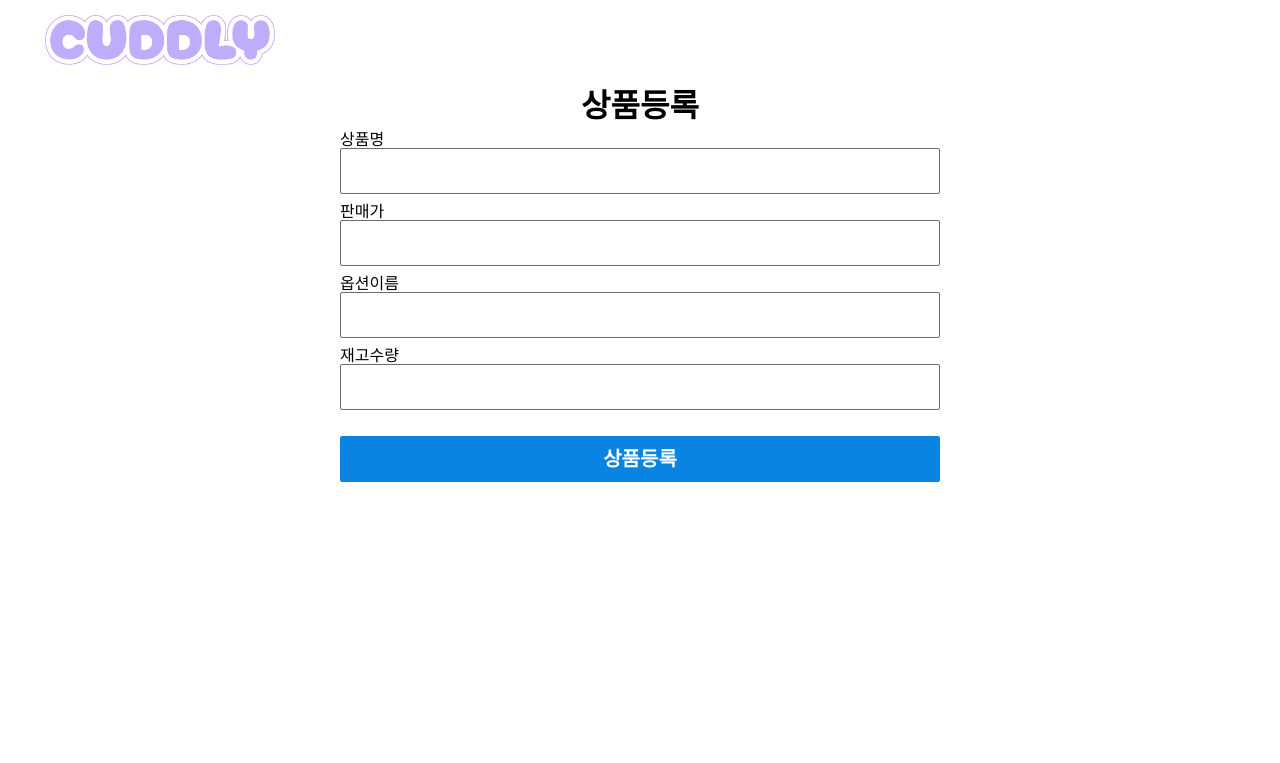
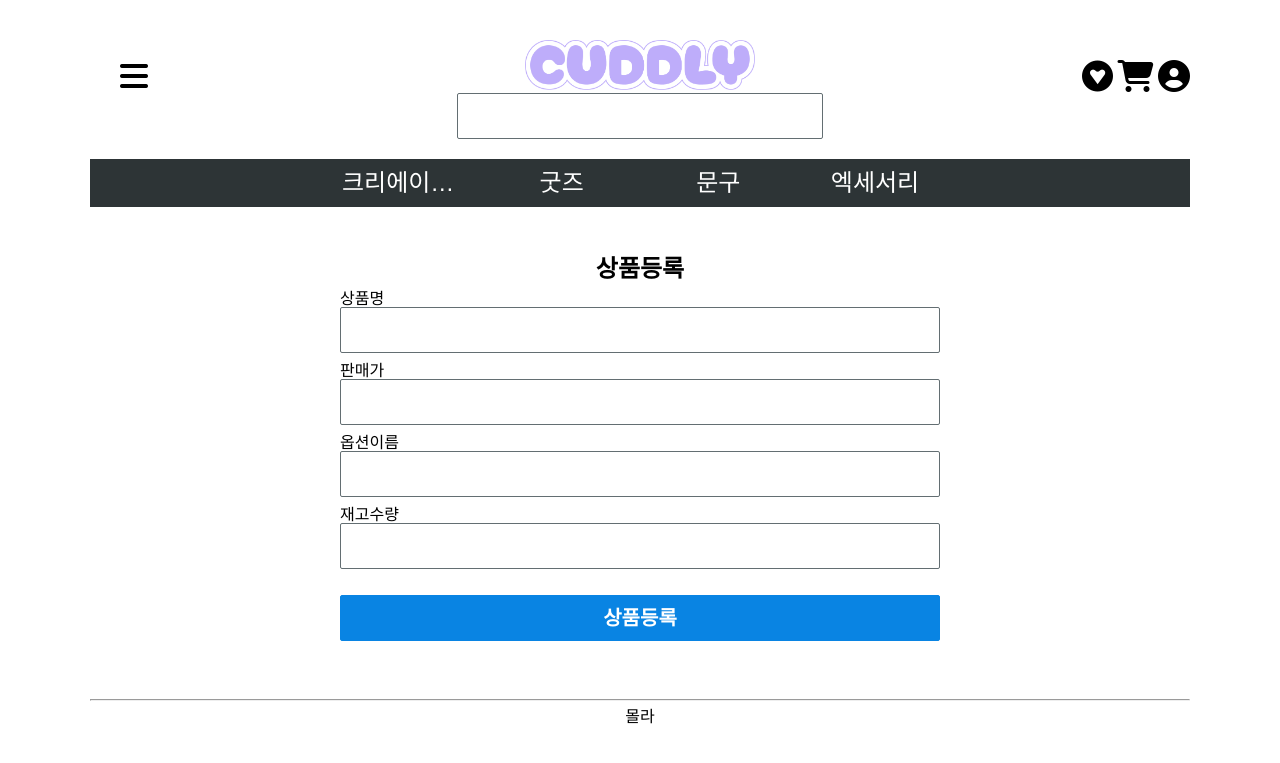
Before and after one commit to Jelo777/kh12-semi-cuddly, a Java web app: template cuddly/src/main/webapp/WEB-INF/views/product/insert.jsp in a window 1280 px wide. Shown: the top 763 px of the page. Run offline with Spring Boot 4, a stand-in JSP engine, Linux system fonts and the light colour scheme; the template is opened without the code that fills it, so the values that code supplies are empty.

Commit message:
다했습니다

```diff
--- a/cuddly/src/main/resources/application.properties
+++ b/cuddly/src/main/resources/application.properties
@@ -1,5 +1,8 @@
 # project setting file
 # key=value
+
+# server setting
+server.port=9999
 
 #database setting
 spring.datasource.driver-class-name=oracle.jdbc.OracleDriver
--- a/cuddly/src/main/webapp/WEB-INF/views/template/footer.jsp
+++ b/cuddly/src/main/webapp/WEB-INF/views/template/footer.jsp
@@ -1,7 +1,12 @@
 <%@ page language="java" contentType="text/html; charset=UTF-8"
     pageEncoding="UTF-8"%>
-
-
-
+    </section>
+     <hr>
+             <footer>
+			<div>
+				몰라
+			</div>
+        </footer>
+	</main>
 </body>
 </html>
--- a/cuddly/src/main/webapp/WEB-INF/views/template/header.jsp
+++ b/cuddly/src/main/webapp/WEB-INF/views/template/header.jsp
@@ -32,10 +32,38 @@
 <script src="https://code.jquery.com/jquery-3.7.1.min.js"></script>
 
 </head>
-<body>
-	<header>
-		<div class="logo">
-			<img src="/images/cuddlyb.png" width="230" height="50">
-		</div>
-		<div class="etc"></div>
+<body class="center">
+	<main>
+	<header class="mt-40">
+
+            <div class="w-100 left">
+                <div class="logo mt-20 ms-30">
+					<i class="fa-solid fa-bars fa-2x"></i>
+				</div>
+            </div>
+
+            <div class="w-100 center">
+            	<div class="">
+            	<img src="/images/cuddlyb.png" width="230" height="50"><br>
+					<input class="form-input w-100 mb-20">
+				</div>
+            </div>
+
+            <div class="w-100 right">
+		        <div class="etc mt-20">
+					<i class="fa-brands fa-gratipay fa-2x"></i>
+					<i class="fa-solid fa-cart-shopping fa-2x"></i>
+					<i class="fa-solid fa-circle-user fa-2x"></i>
+				</div>
+            </div>
+
 	</header>
+	<nav>
+		<ul class="menu">
+			<li><a href="#">크리에이터 패션의류</a></li>
+			<li><a href="#">굿즈</a></li>
+			<li><a href="#">문구</a></li>
+			<li><a href="#">엑세서리</a></li>
+		</ul>
+	</nav>
+	<section>
```
Also changed, not shown: cuddly/src/main/webapp/WEB-INF/views/home.jsp (+9 -10 lines).
